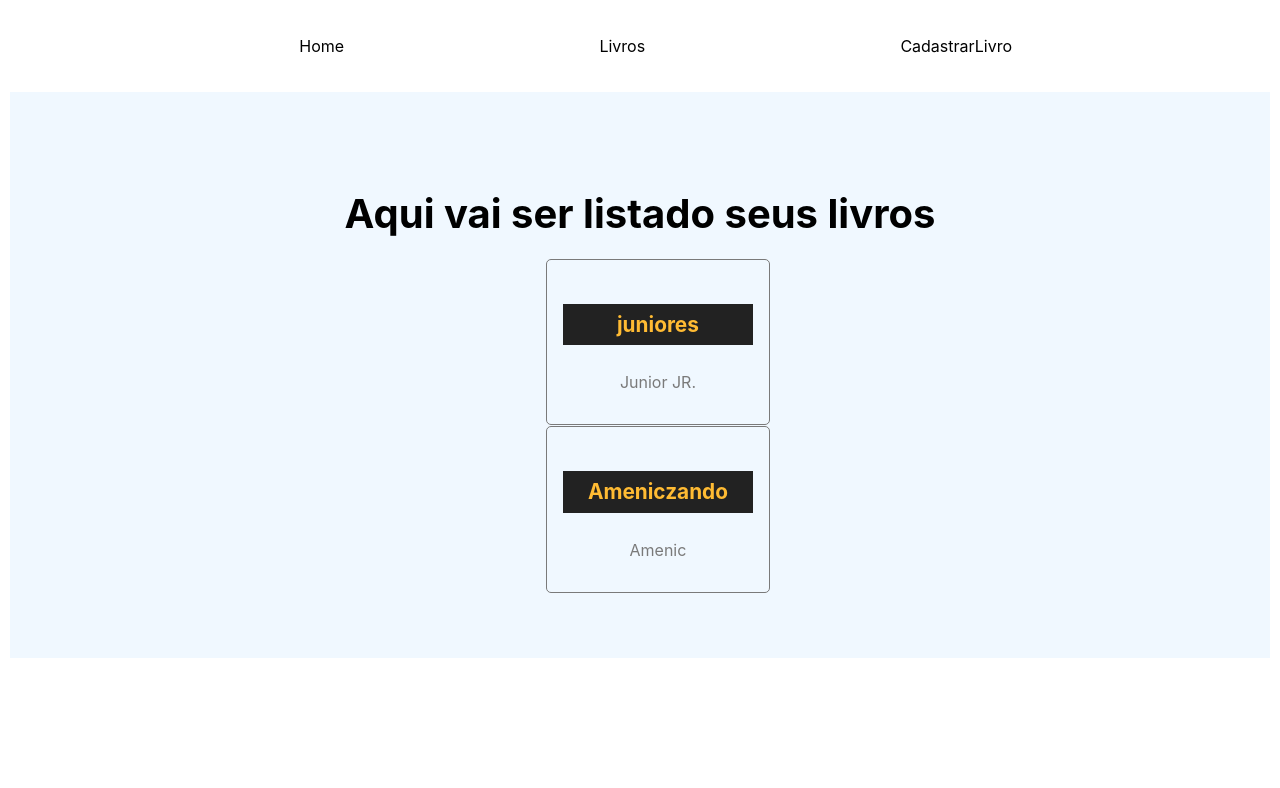
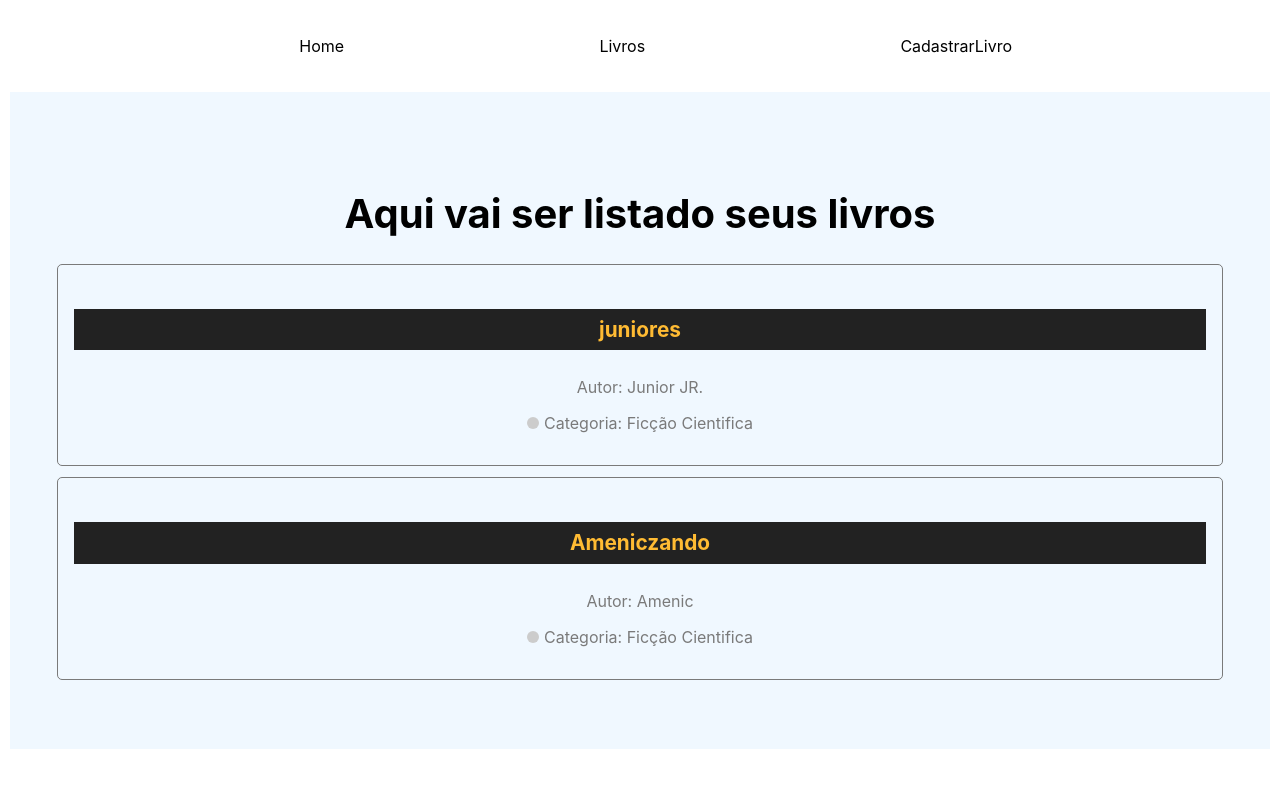
Before and after one commit to DioneKx/PW3-Fundamentos-React01-Jhonny, a React (Create React App) app in the folder app_web_api/: page /books in a window 1280 px wide. Shown: the top 788 px of the page. Built offline with nearby package versions, Linux system fonts and the light colour scheme; data requests are answered from the project's data file.

Commit message:
Jhonny: Books-Cards

```diff
--- a/app_web_api/src/components/BookCard/index.js
+++ b/app_web_api/src/components/BookCard/index.js
@@ -1,40 +1,24 @@
 import * as React from 'react'
 import './style.css'
 
-export function BookCard() {
+export function BookCard({ id, book, author, category }) {
 
-    const [books, setBooks] = React.useState([])
-
-    React.useEffect(() => {
-        fetch(
-            'http://localhost:5000/books',
-            {
-                method: 'Get',
-                headers: {
-                    'Content-Type': 'application/json'
-                }
-            }).then(
-                (res) => res.json()
-            ).then((data) => {
-                setBooks(data)
-                console.log(data)
-            }).catch(
-                (error) => console.log(error)
-            )
-    }, [])
-
-    const cards = books.map((e) => {
-        return (
-            <div id={e.id} key={e.id} className='book_card'>
-                <h4>{e.title}</h4>
-                <p>{e.author}</p>
-            </div>
-        )
-    })
+    // const cards = books.map((e) => (
+    //     <div id={e.id} key={e.id} className='book_card'>
+    //         <h4>{e.title}</h4>
+    //         <p>{e.author}</p>
+    //     </div>
+    // ))
 
     return (
-        <div>
-            {cards}
+        <div className='book_card' id={id} key={id}>
+            <h4>{book}</h4>
+
+            <p>Autor: {author}</p>
+            <p className='category_text'>
+                <span></span>
+                Categoria: {category.name}
+            </p>
         </div>
     )
 }
--- a/app_web_api/src/components/BookCard/style.css
+++ b/app_web_api/src/components/BookCard/style.css
@@ -26,6 +26,7 @@
 .category_text{
     display: flex;
     align-items: center;
+    justify-content: center;
 }
 
 .category_text span{
--- a/app_web_api/src/pages/Books/index.js
+++ b/app_web_api/src/pages/Books/index.js
@@ -6,13 +6,45 @@ import { BookCard } from '../../components/BookCard'
 
 export function Books() {
   const location = useLocation()
-  // const [type, setType] = React.useState(false)
+  let message = ""; let type = ""
+
+
+  if (location.state) {
+    message = location.state.message
+    type = location.state.type
+  }
+
+  const [books, setBooks] = React.useState([])
+
+  React.useEffect(() => {
+    fetch(
+      'http://localhost:5000/books',
+      {
+        method: 'Get',
+        headers: {
+          'Content-Type': 'application/json'
+        }
+      }).then(
+        (res) => res.json()
+      ).then((data) => {
+        setBooks(data)
+      }).catch(
+        (error) => console.log(error)
+      )
+  }, [])
 
   return (
     <section className="books_container">
       <h1>Aqui vai ser listado seus livros</h1>
-      <Message msg={location.state ? location.state.message : ""} type={location.state ? location.state.type : "error"} />
-      <BookCard />
+
+      {
+        message && <Message
+          type={type}
+          msg={message}
+        />
+      }
+
+      {books.length > 0 ? books.map((e, index) => <BookCard id={e.id} key={index} book={e.title} author={e.author} category={e.category} />) : <></>}
     </section>
   )
 }
--- a/app_web_api/src/pages/NewBook/index.js
+++ b/app_web_api/src/pages/NewBook/index.js
@@ -22,7 +22,6 @@ export function NewBook() {
         (res) => res.json()
       ).then((data) => {
         setCategories(data)
-        console.log(data)
       }).catch(
         (error) => console.log(error)
       )
@@ -54,7 +53,6 @@ export function NewBook() {
       (res) => res.json()
     ).then(
       (data) => {
-        console.log(data)
         navigate('/books', {
           state: {
             message: "Livro cadastrado com SUCESSO!",
@@ -95,7 +93,7 @@ export function NewBook() {
           name="description"
           id="description"
           placeholder="Digite a descricao do livro"
-          text="digite a descricao do livro"
+          text="Digite a descricao do livro"
           handlerOnChange={handlerOnChangeBook}
         />
 
@@ -105,7 +103,7 @@ export function NewBook() {
           options={categories}
           handlerOnChange={handlerOnChangeSelect}
           // value={}
-          text="testando"
+          text="Escolha a categoria"
         />
 
         <button type='submit'>Enviar</button>
```
